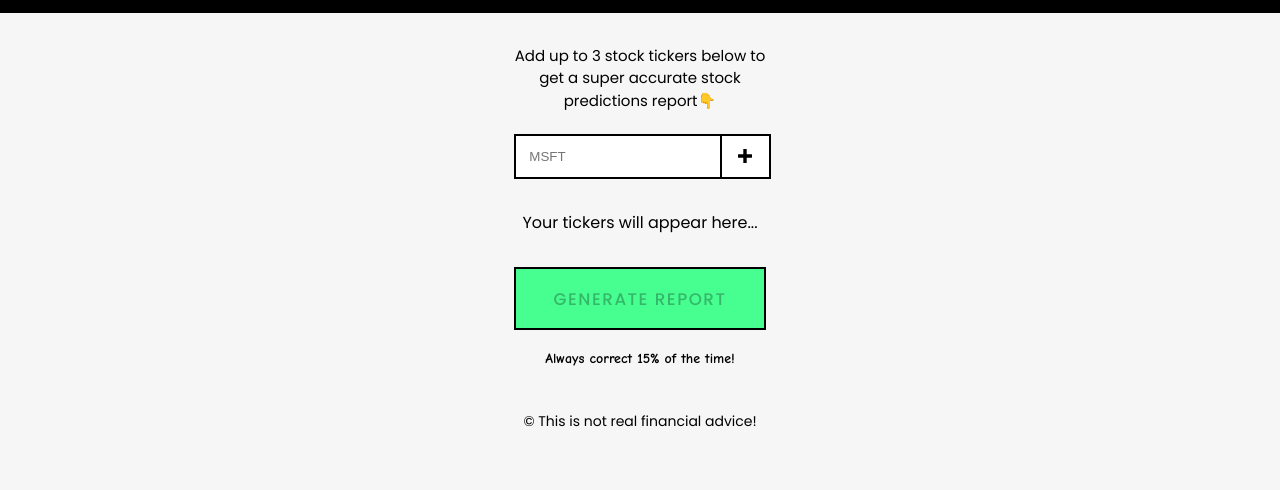
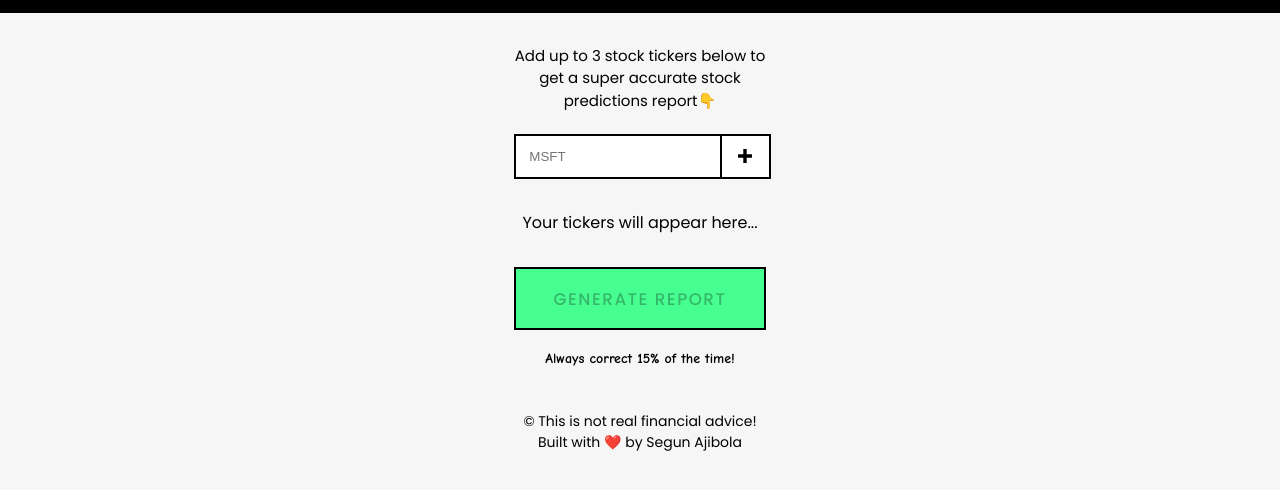
Before and after one commit to segunajibola/stocker, a website built with Vite: page index.html in a window 1280 px wide. Shown: the part 114-604 px from the top of the page. Built offline with nearby package versions, Linux system fonts and the light colour scheme.

Commit message:
edit rawBody

```diff
--- a/index.html
+++ b/index.html
@@ -49,6 +49,7 @@
       </section>
     </main>
     <footer>&copy; This is not real financial advice!</footer>
+    <footer>Built with ❤️ by Segun Ajibola</footer>
     <script src="index.js" type="module"></script>
   </body>
 </html>
```
